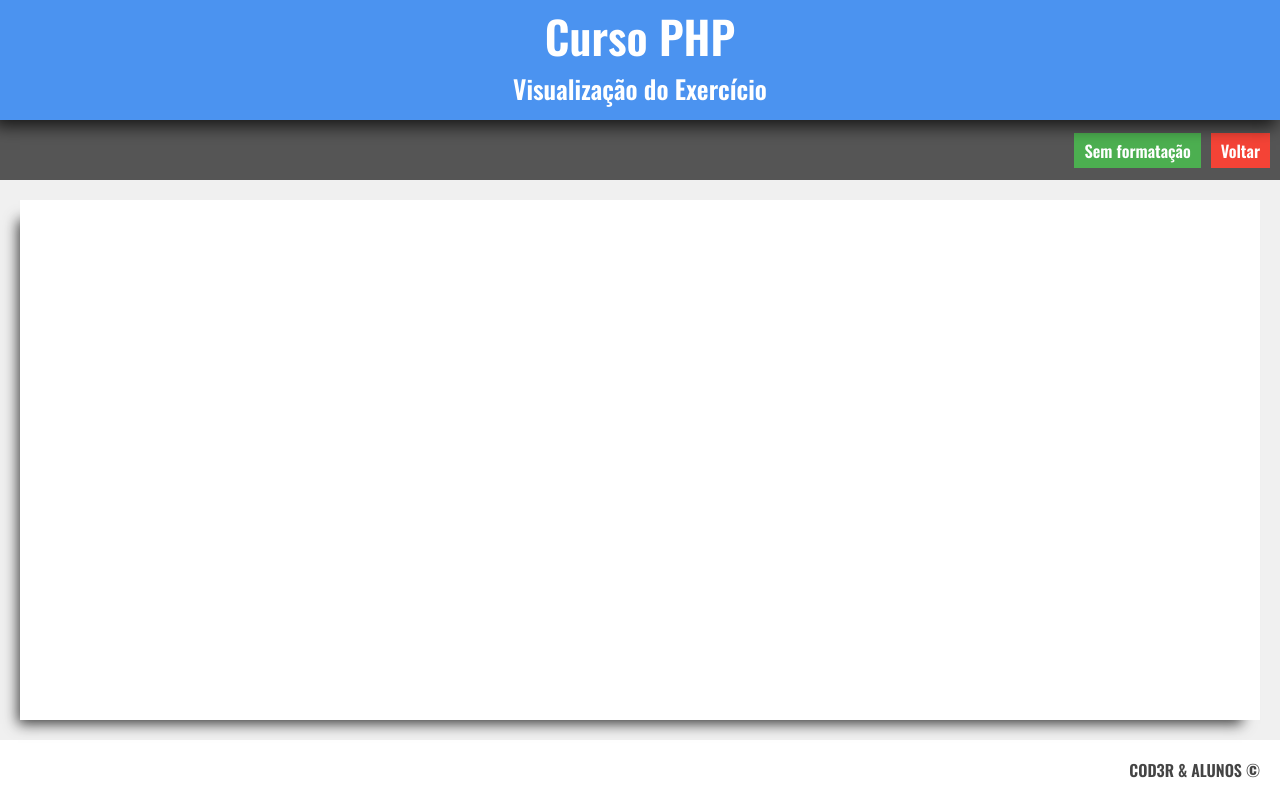
After one commit to DanyJesus/AulasPHP, a PHP site: page /exercicio.php in a window 1280 px wide. The commit adds this page. Run offline with PHP 8.4, Linux system fonts and the light colour scheme.

Commit message:
Primeira parte apo instalar apache

```diff
--- /dev/null
+++ b/assets/css/exercicio.css
@@ -0,0 +1,32 @@
+body.exercicio {
+    grid-template-rows: 120px 60px 1fr 60px;
+    grid-template-areas:
+     "cabecalho"
+     "navegacao"
+     "principal"
+     "rodape";
+ }
+
+ .principal{
+     height: calc(100vh - 240px);
+ }
+ .navegacao {
+     grid-area: navegacao;
+     display:flex;
+     justify-content: flex-end;
+     align-items: center;
+     background-color: #555;
+ }
+ .navegacao >a {
+     text-decoration: none;
+     color: #fff;
+     font-weight: 300;
+     font-size: 1.03rem ;
+     background-color: #2196f3;
+     padding: 5px 10px;
+     margin-right: 10px;
+  }
+
+
+.navegacao >a.verde  { background-color: #4CAF50 ;}
+.navegacao >a.vermelho  { background-color: #f44336;}
--- /dev/null
+++ b/exercicio.php
@@ -0,0 +1,33 @@
+<!DOCTYPE html>
+<html lang="en">
+<head>
+    <meta charset="UTF-8">
+    <link rel="preconnect" href="https://fonts.gstatic.com">
+    <link href="https://fonts.googleapis.com/css2?family=Oswald:wght@600&display=swap" rel="stylesheet">
+    <link rel="stylesheet" href="assets/css/estilo.css">
+    <link rel="stylesheet" href="assets/css/exercicio.css">
+    <meta http-equiv="X-UA-Compatible" content="IE=edge">
+    <meta name="viewport" content="width=device-width, initial-scale=1.0">
+    <title>Curso PHP</title>
+</head>
+<body class="exercicio">
+    <header class="cabecalho">
+        <h1>Curso PHP</h1>
+        <h2>Visualização do Exercício</h2>
+    </header>
+    <nav class="navegacao">
+    <a href="#" class="verde">Sem formatação</a>
+    <a href="index.php" class="vermelho">Voltar</a>
+    </nav>
+    <main class="principal">
+        <div class="conteudo">
+
+        </div>
+    </main>
+    <footer class="rodape">
+        COD3R & ALUNOS © <?date('Y');?>
+    </footer>
+
+
+</body>
+</html>
--- a/index.php
+++ b/index.php
@@ -20,7 +20,7 @@
                <div class="modulo verde">
                    <h3>Modulo 01- Básico</h3>
                    <ul>
-                       <li><a href="#" >Exercício A</a></li>
+                       <li><a href="exercicio.php" >Exercício A</a></li>
                        <li><a href="#" >Exercício B</a></li>
                        <li><a href="#" >Exercício C</a></li>
 
@@ -102,7 +102,7 @@
         </div>
     </main>
     <footer class="rodape">
-        COD3R & ALUNOS © 2021
+        COD3R & ALUNOS © <?date('Y');?>
     </footer>
 
 
```
Also changed, not shown: teste/teste.php (added).
